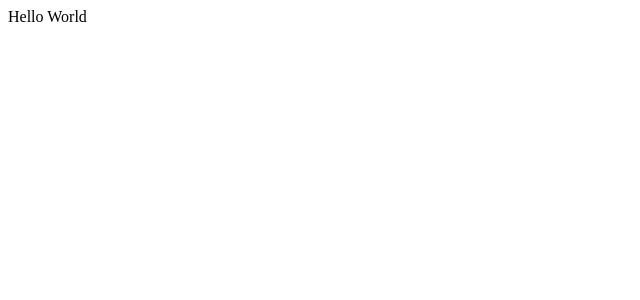
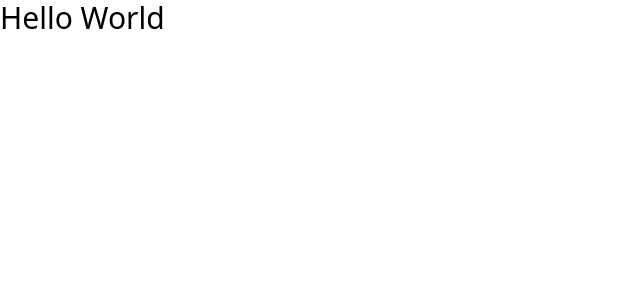
Before and after one commit to rafaelwillen/space-tourism, a Next.js app: page / in a window 1280 px wide. Shown: the top 300 px of the page, without its empty margins (0-640 px from the left). Built offline with nearby package versions, Linux system fonts and the light colour scheme.

Commit message:
Add and config tailwind

```diff
--- a/package.json
+++ b/package.json
@@ -16,5 +16,10 @@
     "react": "18.2.0",
     "react-dom": "18.2.0",
     "typescript": "5.0.3"
+  },
+  "devDependencies": {
+    "autoprefixer": "^10.4.14",
+    "postcss": "^8.4.21",
+    "tailwindcss": "^3.3.1"
   }
 }
--- /dev/null
+++ b/postcss.config.js
@@ -0,0 +1,6 @@
+module.exports = {
+  plugins: {
+    tailwindcss: {},
+    autoprefixer: {},
+  },
+}
--- a/src/pages/index.tsx
+++ b/src/pages/index.tsx
@@ -1,3 +1,3 @@
 export default function Home() {
-  return <main>Hello World</main>;
+  return <main className="text-3xl">Hello World</main>;
 }
--- a/src/styles/globals.css
+++ b/src/styles/globals.css
@@ -0,0 +1,3 @@
+@tailwind base;
+@tailwind components;
+@tailwind utilities;
--- /dev/null
+++ b/tailwind.config.js
@@ -0,0 +1,8 @@
+/** @type {import('tailwindcss').Config} */
+module.exports = {
+  content: ["./src/**/*.{js,ts,jsx,tsx}"],
+  theme: {
+    extend: {},
+  },
+  plugins: [],
+};
```
Also changed, not shown: 1 other file (tests, documents, lock files or other folders).
